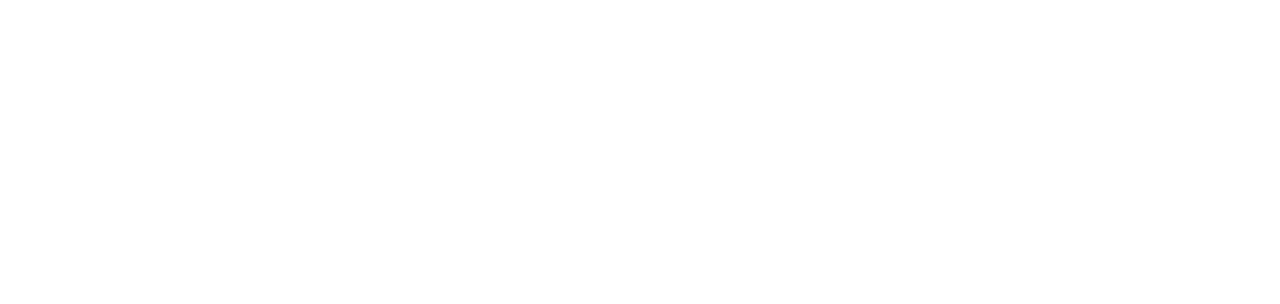
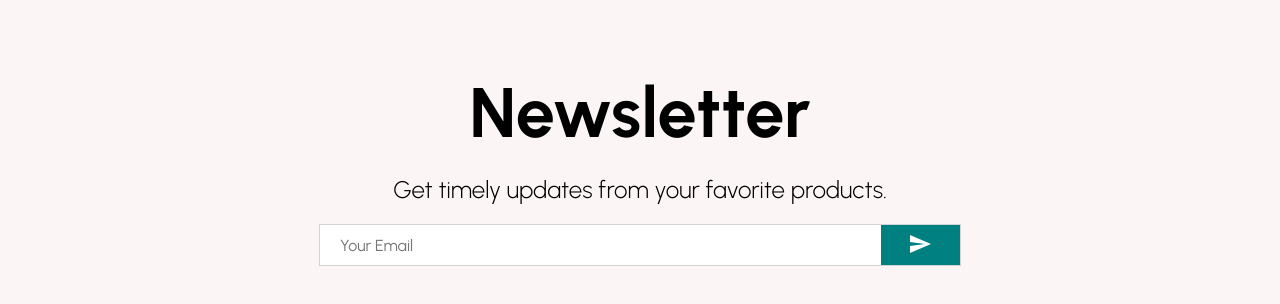
Before and after one commit to haeun-jo/ecommerce, a React (Create React App) app: page / in a window 1280 px wide. Shown: the part 2328-2632 px from the top of the page. Before the commit the page ends 2256 px from the top, so only its background shows below. Built offline with nearby package versions, Linux system fonts and the light colour scheme.

Commit message:
Design newsletter

```diff
--- /dev/null
+++ b/src/components/Newsletter.jsx
@@ -0,0 +1,66 @@
+import { Send } from "@material-ui/icons";
+import React from "react";
+import styled from "styled-components";
+
+const Container = styled.div`
+  height: 60vh;
+  background-color: #fcf5f5;
+  display: flex;
+  flex-direction: column;
+  justify-content: center;
+  align-items: center;
+`;
+
+const Title = styled.h1`
+  font-size: 70px;
+  margin-bottom: 20px;
+`;
+
+const Description = styled.div`
+  font-size: 24px;
+  font-weight: 300;
+  margin-bottom: 20px;
+`;
+
+const InputContainer = styled.div`
+  width: 50%;
+  height: 40px;
+  background-color: white;
+  display: flex;
+  justify-content: space-between;
+  border: 1px solid lightgray;
+  outline: none;
+`;
+
+const Input = styled.input`
+  border: none;
+  outline: none;
+  flex: 8;
+  padding-left: 20px;
+  font-size: 16px;
+`;
+
+const Button = styled.button`
+  flex: 1;
+  border: none;
+  background-color: teal;
+  color: white;
+  cursor: pointer;
+`;
+
+const Newsletter = () => {
+  return (
+    <Container>
+      <Title>Newsletter</Title>
+      <Description>Get timely updates from your favorite products.</Description>
+      <InputContainer>
+        <Input placeholder="Your Email" />
+        <Button>
+          <Send />
+        </Button>
+      </InputContainer>
+    </Container>
+  );
+};
+
+export default Newsletter;
--- a/src/pages/Home.jsx
+++ b/src/pages/Home.jsx
@@ -4,6 +4,7 @@
 import Slider from "../components/Slider";
 import Categories from "../components/Categories";
 import Products from "../components/Products";
+import Newsletter from "../components/Newsletter";
 
 const Home = () => {
   return (
@@ -13,6 +14,7 @@
       <Slider />
       <Categories />
       <Products />
+      <Newsletter />
     </div>
   );
 };
```
